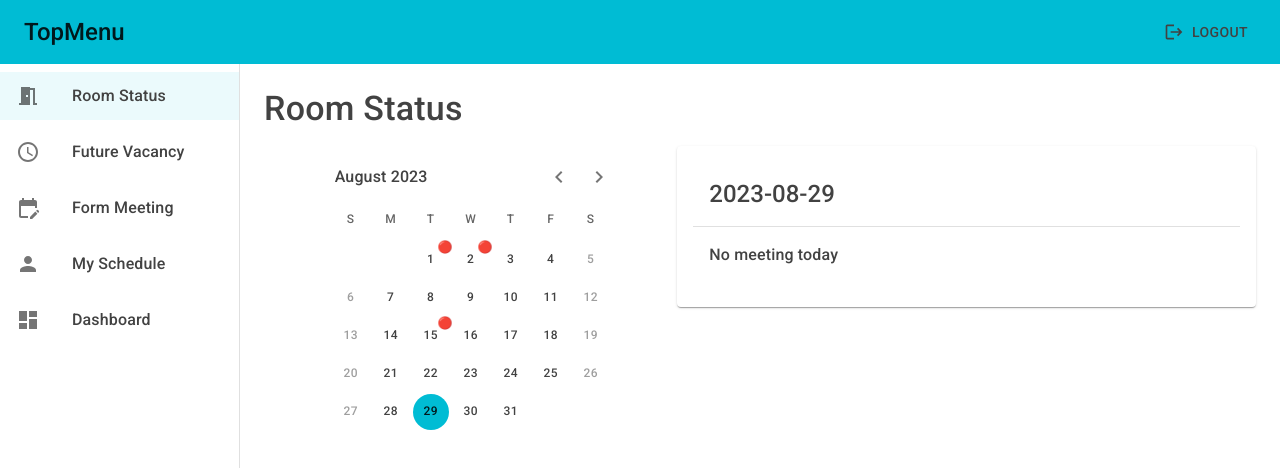
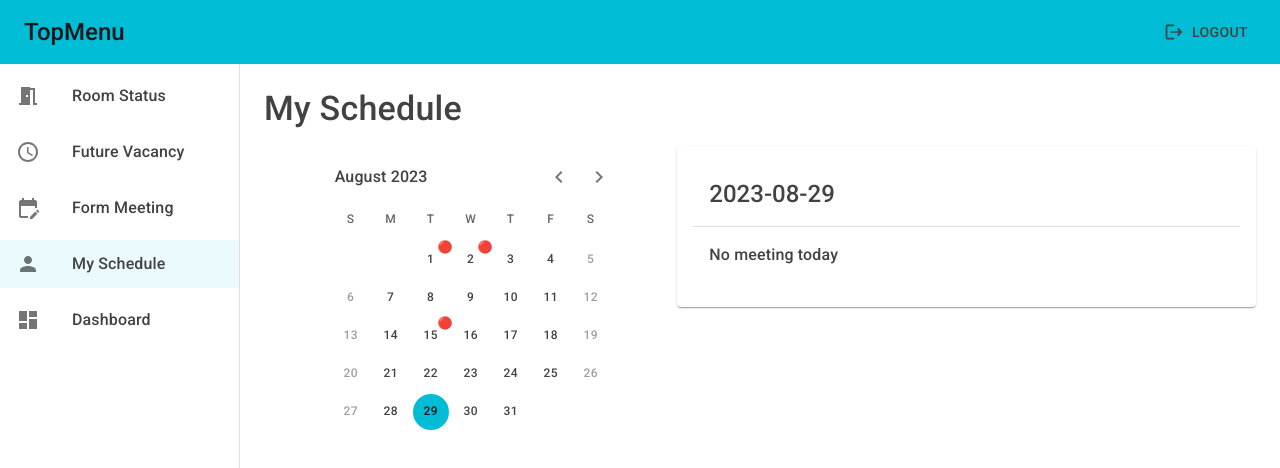
Before and after one commit to Joy-Honchan/conference-system, a React (Create React App) app: page /my_schedule in a window 1280 px wide. Shown: the top 468 px of the page. Built offline with nearby package versions, Linux system fonts and the light colour scheme.

Commit message:
fix: navbar wrong ListItem selected after page refresh

```diff
--- a/src/components/template/SideBar.tsx
+++ b/src/components/template/SideBar.tsx
@@ -1,5 +1,5 @@
 import { useState, lazy, ReactNode } from 'react'
-import { useNavigate } from 'react-router-dom'
+import { useNavigate, useLocation } from 'react-router-dom'
 import Drawer from '@mui/material/Drawer'
 import List from '@mui/material/List'
 import ListItemButton from '@mui/material/ListItemButton'
@@ -28,8 +28,12 @@ const ROUTE_ICON_MAPPING: Record<string, ReactNode> = {
 }
 
 export default function SideBar({ children }: { children: ReactNode }) {
+  const location = useLocation()
   const navigate = useNavigate()
-  const [selectedId, setSelectedId] = useState(0)
+  const currIndex = RouteConfig.findIndex(
+    (route) => route.path === location.pathname
+  )
+  const [selectedId, setSelectedId] = useState(currIndex)
 
   const handleListItemClick = (index: number, path?: string) => {
     setSelectedId(index)
```
